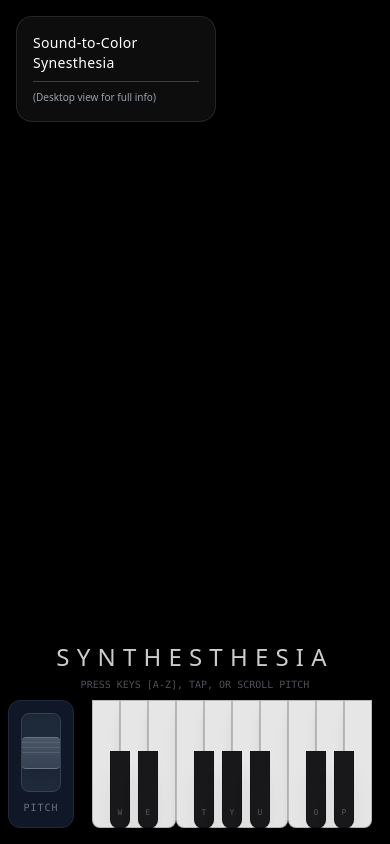
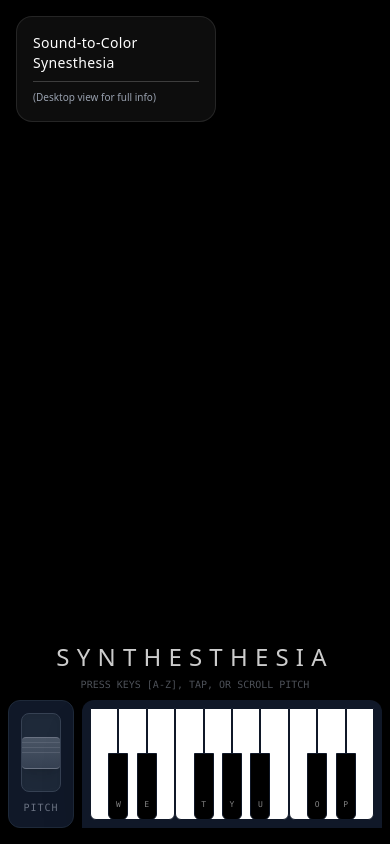
Before and after one commit to mvicari/synthesthesia, a React (Vite) app: page / in a window 390 px wide. Built offline with nearby package versions, Linux system fonts and the light colour scheme.

Commit message:
Restore original keyboard aesthetic with responsive layout

```diff
--- a/src/App.tsx
+++ b/src/App.tsx
@@ -151,7 +151,7 @@ function App() {
         </div>
       </div>
 
-      <div className="z-50 w-full mb-4 px-2 md:px-4">
+      <div className="z-50 w-full max-w-5xl mx-auto mb-4 md:mb-8 px-2 md:px-4">
         <div className="mb-2 md:mb-4 text-center">
           <h1 className="text-2xl md:text-4xl font-light tracking-[0.3em] md:tracking-[0.5em] text-white opacity-80 mix-blend-difference">
             SYNTHESTHESIA
@@ -162,7 +162,7 @@ function App() {
         </div>
 
         {/* Controls Container */}
-        <div className="flex gap-2 md:gap-6 items-end justify-center w-full max-w-none">
+        <div className="flex gap-2 md:gap-4 items-end justify-center w-full">
           <Wheels
             onPitchBend={setPitchBend}
             pitchBend={pitchBend}
--- a/src/components/Keyboard.tsx
+++ b/src/components/Keyboard.tsx
@@ -11,16 +11,19 @@ interface KeyboardProps {
 
 export const Keyboard: React.FC<KeyboardProps> = ({ notes, activeNotes, onPlay, onStop }) => {
   return (
-    <div className="flex justify-center items-end h-32 md:h-44 w-full select-none relative overflow-visible">
+    <div className="flex justify-center items-end h-32 md:h-48 w-full md:w-auto select-none relative bg-gray-900 p-2 md:p-4 rounded-t-xl shadow-2xl">
       {notes.map((note) => {
         const isActive = activeNotes.has(note.frequency);
         const color = frequencyToHSL(note.frequency);
 
-        const baseClass = "relative border border-black/20 rounded-b-lg transition-all duration-100 cursor-pointer z-10 touch-none shrink-0";
-        // White keys: in-between width (w-10 md, w-7 mobile)
-        const whiteClass = `h-full w-7 md:w-10 bg-white/90 backdrop-blur-sm text-black hover:bg-white active:scale-95 origin-top shadow-lg ${isActive ? '!bg-gray-200' : ''}`;
-        // Black keys: refined width and negative margin for the new scale
-        const blackClass = `h-[60%] w-5 md:w-7 bg-zinc-900 text-white -mx-[10px] md:-mx-[14px] z-20 hover:bg-black active:scale-95 origin-top shadow-xl ${isActive ? '!bg-zinc-700' : ''}`;
+        const baseClass = "relative border border-gray-900 rounded-b-md transition-all duration-100 cursor-pointer z-10 touch-none";
+
+        // White keys: Flex-1 allows them to shrink on mobile, max-w-12 keeps them looking like the original on desktop
+        const whiteClass = `h-full flex-1 md:w-12 min-w-[20px] max-w-12 bg-white text-black hover:bg-gray-100 active:scale-95 origin-top ${isActive ? '!bg-gray-200 shadow-[0_0_20px_rgba(255,255,255,0.5)]' : ''}`;
+
+        // Black keys: Fixed widths relative to the responsive breakpoints.
+        // -mx-[X] pulls them over the white keys.
+        const blackClass = `h-[60%] w-5 md:w-8 bg-black text-white -mx-[10px] md:-mx-4 z-20 hover:bg-gray-800 active:scale-95 origin-top ${isActive ? '!bg-gray-700 shadow-[0_0_15px_rgba(255,255,255,0.3)]' : ''}`;
 
         const isBlack = note.type === 'black';
 
@@ -28,14 +31,18 @@ export const Keyboard: React.FC<KeyboardProps> = ({ notes, activeNotes, onPlay,
           <div
             key={note.note + note.frequency}
             className={`${baseClass} ${isBlack ? blackClass : whiteClass}`}
-            style={{ backgroundColor: isActive ? color : undefined }}
+            style={
+              isBlack
+                ? { backgroundColor: isActive ? color : undefined }
+                : { backgroundColor: isActive ? color : undefined }
+            }
             onMouseDown={() => onPlay(note.frequency)}
             onMouseUp={() => onStop(note.frequency)}
             onMouseLeave={() => onStop(note.frequency)}
             onTouchStart={(e) => { e.preventDefault(); onPlay(note.frequency); }}
             onTouchEnd={() => onStop(note.frequency)}
           >
-            <span className="absolute bottom-2 left-1/2 -translate-x-1/2 text-[8px] md:text-[10px] opacity-30 font-mono pointer-events-none mix-blend-difference">
+            <span className="absolute bottom-2 left-1/2 -translate-x-1/2 text-[8px] md:text-xs opacity-50 font-mono pointer-events-none mix-blend-difference">
               {note.key.toUpperCase()}
             </span>
           </div>
```
